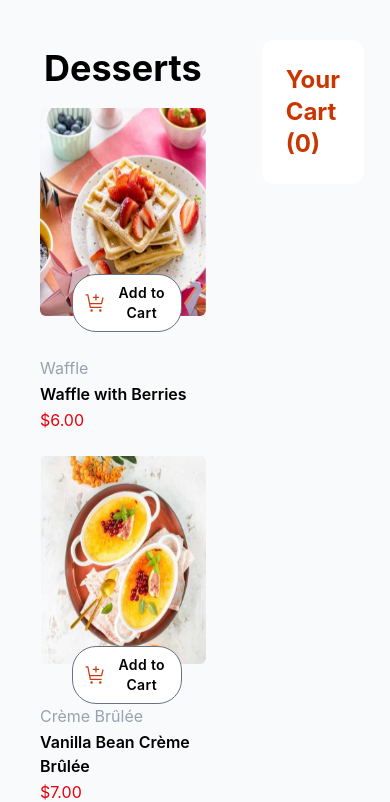
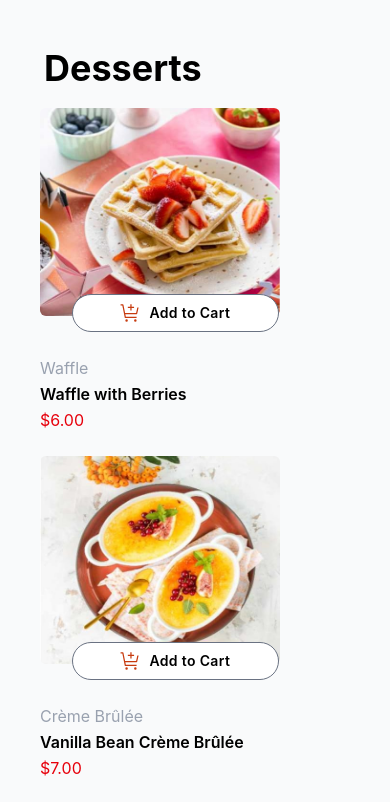
Before and after one commit to femight05/Dessert-Shop-Cart, a React (Vite) app: page / in a window 390 px wide. Shown: the top 802 px of the page. Built offline with nearby package versions, Linux system fonts and the light colour scheme.

Commit message:
Work on the CartSecion to show the empty cart svg

```diff
--- a/src/components/CartSection.jsx
+++ b/src/components/CartSection.jsx
@@ -1,16 +1,17 @@
 const CartSection = ({ cartItem }) => {
-  let isTrue = true;
+  let isTrue = cartItem.length !== 0;
   return (
-    <div className="bg-white p-6 space-y-5 rounded-xl self-start">
-      <h1 className="text-2xl font-bold text-orange-700">
+    <div className="bg-white p-6 space-y-2 md:w-80 rounded-xl self-start">
+      <h1 className="text-xl md:text-3xl font-bold px-3 text-orange-700">
         {" "}
-        Your Cart (<span>0</span>){" "}
+        Your Cart (<span>{cartItem.length}</span>){" "}
       </h1>
       {isTrue ? (
         cartItem.map((cart) => (
-          <div key={cart.name} className="p-12">
-            <p>{cart.name}</p>
-            <small>ID: {cart.name}</small>
+          <div key={cart.id} className="p-1 mt-5 space-y-1 px-3">
+            <p className="font-semibold text-sm">{cart.name}</p>
+            <small className="mb-2">ID: {cart.id}</small>
+            <hr className="text-gray-200 mt-2" />
           </div>
         ))
       ) : (
--- a/src/components/ProductCart.jsx
+++ b/src/components/ProductCart.jsx
@@ -1,7 +1,10 @@
 const ProductCart = ({ children }) => {
   return (
     <>
-      <div className="flex p-10 bg-gray-50 gap-14">{children}</div>;
+      <div className="flex p-10 bg-gray-50 gap-14 flex-col md:flex-row">
+        {children}
+      </div>
+      ;
     </>
   );
 };
--- a/src/components/ProductListings.jsx
+++ b/src/components/ProductListings.jsx
@@ -12,7 +12,7 @@ const ProductListings = ({ products, onAddtoCart }) => {
             onClick={() => {
               onAddtoCart(product);
             }}
-            className="border w-2/3 text-center absolute cursor-pointer flex justify-center gap-2 items-center  mx-auto tracking-wide left-8 font-semibold bottom-25 text-sm z-50 bg-white border-gray-500 rounded-3xl px-3 py-2 hover:border-orange-700 hover:text-orange-700"
+            className="border w-2/3 text-center absolute cursor-pointer flex justify-center flex-0 gap-2 items-center tracking-wide left-8 font-semibold bottom-25 text-sm z-50 bg-white border-gray-500 rounded-3xl px-3 py-2 hover:border-orange-700 hover:text-orange-700"
           >
             <img src="/images/icon-add-to-cart.svg" />
             Add to Cart
```
